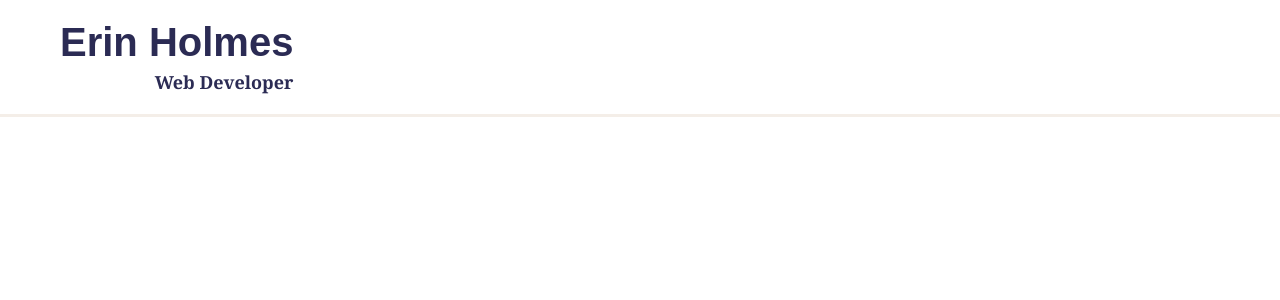
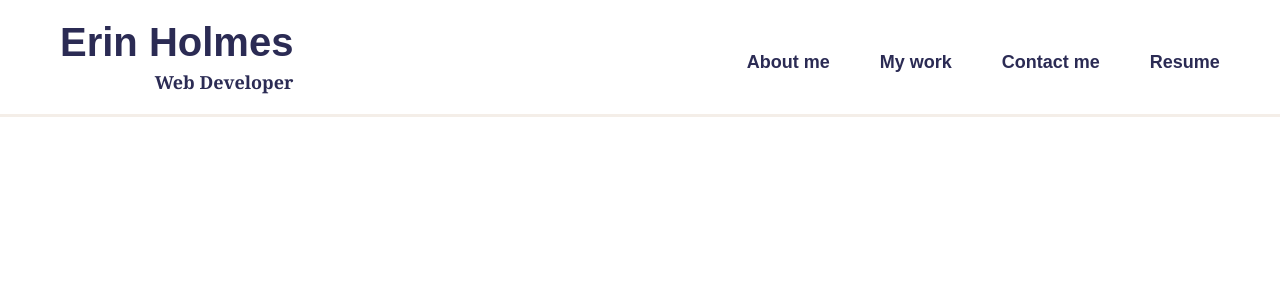
Before and after one commit to emholmes/react-portfolio, a React (Create React App) app: page / in a window 1280 px wide. Shown: the top 300 px of the page. Built offline with nearby package versions, Linux system fonts and the light colour scheme.

Commit message:
set up Nav component, add to Header, add desktop styles

```diff
--- a/src/components/Header/index.js
+++ b/src/components/Header/index.js
@@ -1,3 +1,5 @@
+import Navigation from "../Navigation";
+
 const Header = () => {
   return (
     <header>
@@ -5,6 +7,7 @@ const Header = () => {
         <h1>Erin Holmes</h1>
             <h2>Web Developer</h2>
       </div>
+      <Navigation />
     </header>
 
   )
--- a/src/components/Navigation/index.js
+++ b/src/components/Navigation/index.js
@@ -0,0 +1,15 @@
+
+const Navigation = () => {
+  return (
+    <nav>
+      <ul>
+          <li><a href="#about-me">About me</a></li>
+          <li><a href="#my-work">My work</a></li>
+          <li><a href="#contact-me">Contact me</a></li>
+          <li><a href="./assets/resume/erinholmes-resume-linkedin.pdf">Resume</a></li>
+      </ul>
+    </nav>
+  )
+}
+
+export default Navigation;
--- a/src/index.css
+++ b/src/index.css
@@ -58,6 +58,28 @@ header {
   z-index: 9999;
 }
 
+header nav {
+  padding-right: 35.2px;
+  display: flex;
+  align-items: center;
+}
+
+header nav ul {
+  list-style-type: none;
+  display: flex;
+  flex-wrap: wrap;
+  padding-top: 10px;
+}
+
+header nav ul li a {
+  padding: 15px 0 5px;
+  margin: 25px;
+  text-decoration: none;
+  color: var(--dark-blue);
+  font-weight: bold;
+  font-size: 18px;
+}
+
 .h1-block {
   padding: 20px 30px;
   margin-left: 30px;
```
